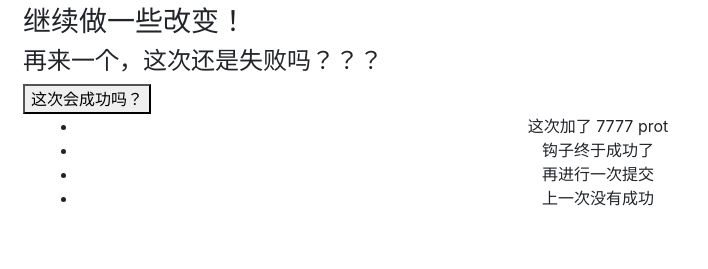
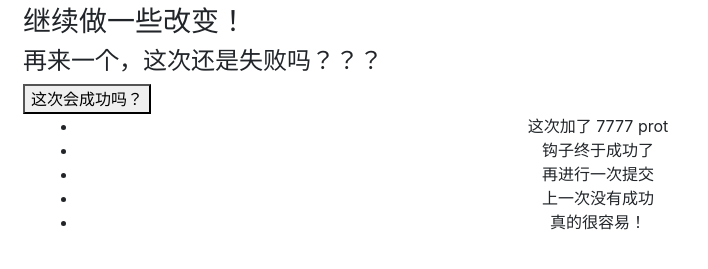
Before and after one commit to rockts/leke-bootstrap-4, a website: page index.html in a window 1280 px wide. Shown: the part 105-374 px from the top of the page, without its empty margins (0-708 px from the left). Drawn offline with nearby package versions, Linux system fonts and the light colour scheme.

Commit message:
一点都不容易

```diff
--- a/index.html
+++ b/index.html
@@ -40,6 +40,7 @@
           <li>钩子终于成功了</li>
           <li>再进行一次提交</li>
           <li>上一次没有成功</li>
+          <li>真的很容易！</li>
         </ul>
       </div>
     </div>
```
